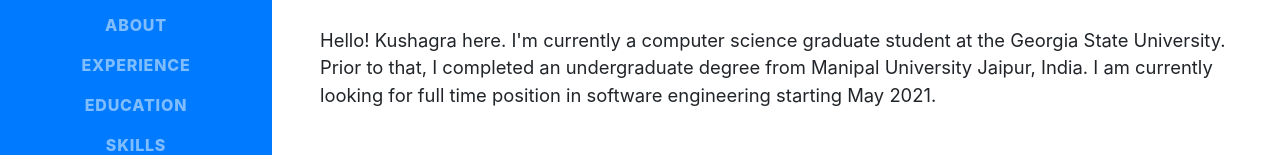
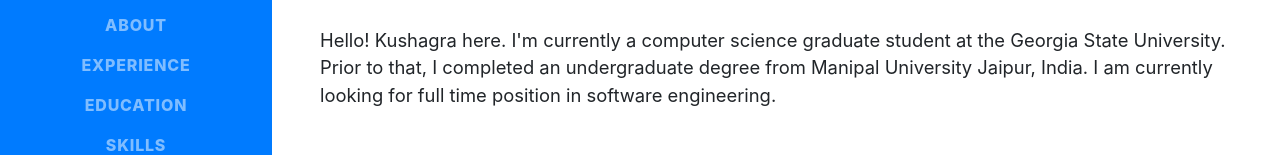
Before and after one commit to kushagra7/kushagra7.github.io, a website with bundled scripts: page index.html in a window 1280 px wide. Shown: the part 364-519 px from the top of the page. Built offline with nearby package versions, Linux system fonts and the light colour scheme; a web font is replaced by a local one.

Commit message:
Update index.html

```diff
--- a/index.html
+++ b/index.html
@@ -69,7 +69,7 @@
         <div class="subheading mb-5">2450 Camellia Ln NE · Atlanta, Georgia 30324
           <a href="mailto:name@email.com">kushagrapatel16@gmail.com</a>
         </div>
-        <p class="lead mb-5"> Hello! Kushagra here. I'm currently a computer science graduate student at the Georgia State University. Prior to that, I completed an undergraduate degree from Manipal University Jaipur, India. I am currently looking for full time position in software engineering starting May 2021. </p>
+        <p class="lead mb-5"> Hello! Kushagra here. I'm currently a computer science graduate student at the Georgia State University. Prior to that, I completed an undergraduate degree from Manipal University Jaipur, India. I am currently looking for full time position in software engineering. </p>
 
         <div class="social-icons">
           <a href="https://www.linkedin.com/in/kushagra7/" target="_blank">
```
